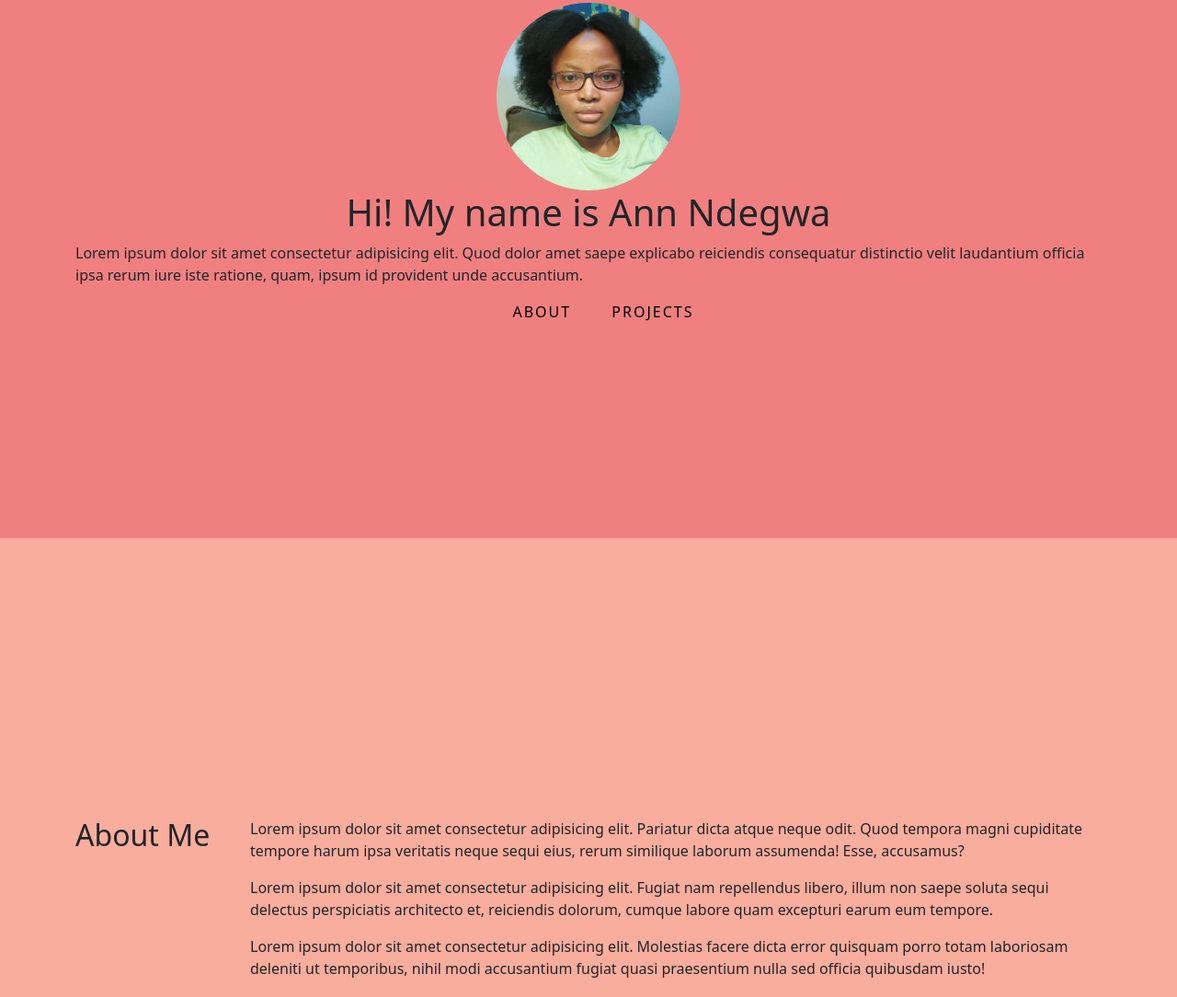
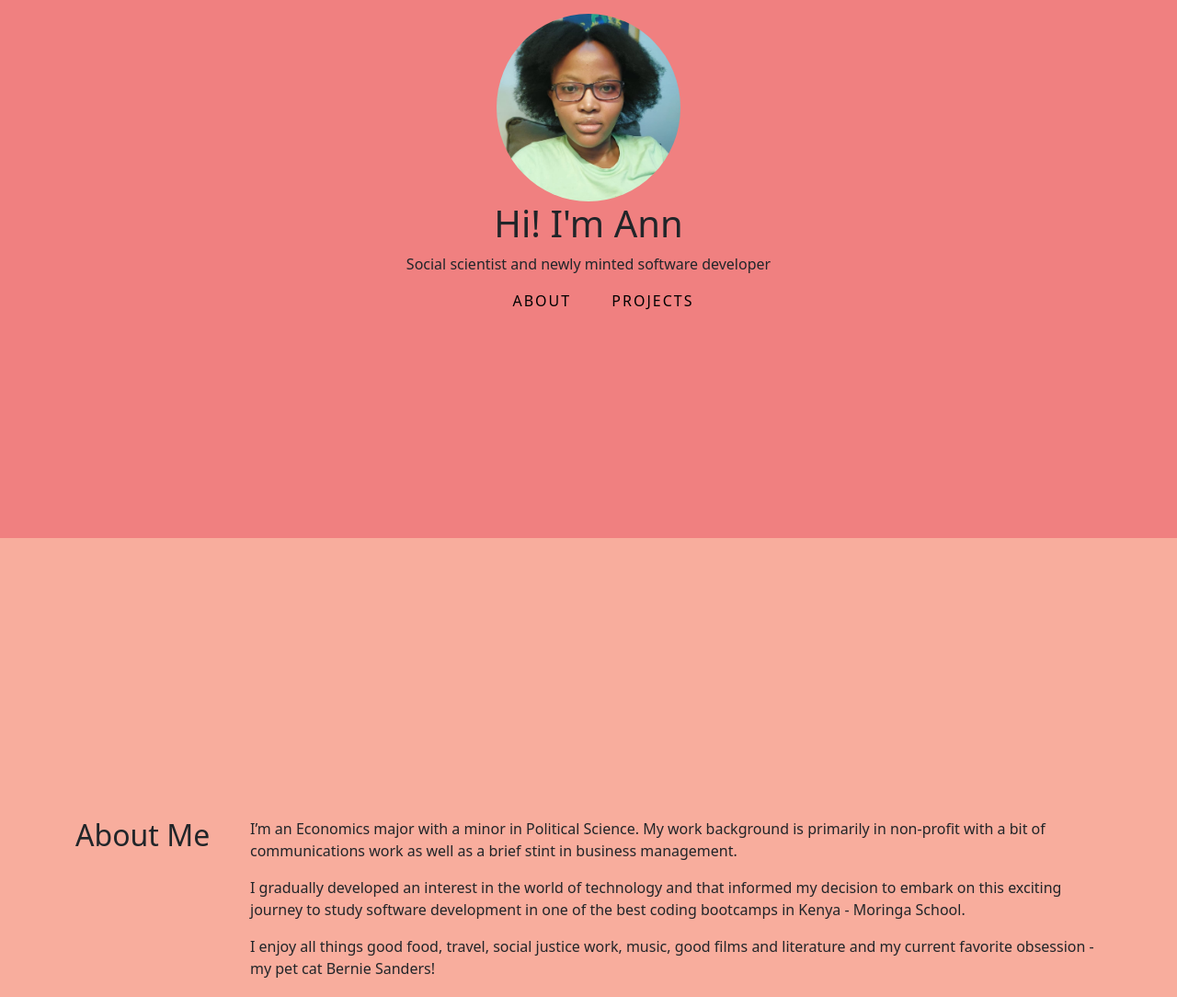
Before and after one commit to WanjuguNdegwa/portfolio, a plain HTML site: page index.html in a window 1280 px wide. Shown: the part 215-1299 px from the top of the page at 92% size. Drawn offline with nearby package versions, Linux system fonts and the light colour scheme.

Commit message:
Update subtitle and about me

```diff
--- a/index.html
+++ b/index.html
@@ -16,10 +16,8 @@
     <div id="main">
         <div class="container d-flex justify-content-center align-items-center flex-column h-100">
             <img src="images/profile.jpeg" alt="Anne Ndegwa potrait">
-            <h1>Hi! My name is Ann Ndegwa</h1>
-            <p id="subtitle">Lorem ipsum dolor sit amet consectetur adipisicing elit. Quod dolor amet saepe explicabo
-                reiciendis consequatur distinctio velit laudantium officia ipsa rerum iure iste ratione, quam, ipsum id
-                provident unde accusantium.</p>
+            <h1>Hi! I'm Ann</h1>
+            <p id="subtitle">Social scientist and newly minted software developer</p>
 
             <ul id="menu">
                 <li><a href="#about">ABOUT</a></li>
@@ -34,23 +32,15 @@
                     <h2>About Me</h2>
                 </div>
                 <div class="col-md-10">
-                    <p>Lorem ipsum dolor sit amet consectetur adipisicing elit. Pariatur dicta atque neque odit. Quod
-                        tempora
-                        magni cupiditate tempore harum ipsa veritatis neque sequi eius, rerum similique laborum
-                        assumenda!
-                        Esse,
-                        accusamus?</p>
-                    <p>Lorem ipsum dolor sit amet consectetur adipisicing elit. Fugiat nam repellendus libero, illum non
-                        saepe
-                        soluta sequi delectus perspiciatis architecto et, reiciendis dolorum, cumque labore quam
-                        excepturi
-                        earum
-                        eum tempore.</p>
-                    <p>Lorem ipsum dolor sit amet consectetur adipisicing elit. Molestias facere dicta error quisquam
-                        porro
-                        totam laboriosam deleniti ut temporibus, nihil modi accusantium fugiat quasi praesentium nulla
-                        sed
-                        officia quibusdam iusto!</p>
+                    <p>I’m an Economics major with a minor in Political Science. My work background is primarily in
+                        non-profit with a bit of communications work as well as a brief stint in business management.
+                    </p>
+                    <p>I gradually developed an interest in the world of technology and that informed my decision to
+                        embark on this exciting journey to study software development in one of the best coding
+                        bootcamps in Kenya - Moringa School.</p>
+                    <p>I enjoy all things good food, travel, social justice work, music, good films and literature and
+                        my current favorite obsession - my pet cat Bernie Sanders!
+                    </p>
                 </div>
             </div>
 
@@ -71,8 +61,10 @@
                                     <img src="images/Beef stew.jpeg" alt="A plate of beef stew">
                                 </div>
                                 <div class="col-md-10 d-flex justify-content-center flex-column">
-                                    <p>The first website I made. Don't judge! It's just a basic HTML page and a section about my favorite things</p>
-                                    <p><a href="https://github.com/WanjuguNdegwa/My-first-website">Github repository</a></p>
+                                    <p>The first website I made. Don't judge! It's just a basic HTML page and a section
+                                        about my favorite things</p>
+                                    <p><a href="https://github.com/WanjuguNdegwa/My-first-website">Github repository</a>
+                                    </p>
                                 </div>
                             </div>
                         </li>
@@ -83,8 +75,10 @@
                                     <img src="images/Bernie.jpeg" alt="A very cute cat">
                                 </div>
                                 <div class="col-md-10 d-flex justify-content-center flex-column">
-                                    <p>A website to showcase my pet cat who is literally the cutest cat in the world, Bernie Sanders 😸</p>
-                                    <p><a href="https://github.com/WanjuguNdegwa/My-Pet-Website">Github repository</a></p>
+                                    <p>A website to showcase my pet cat who is literally the cutest cat in the world,
+                                        Bernie Sanders 😸</p>
+                                    <p><a href="https://github.com/WanjuguNdegwa/My-Pet-Website">Github repository</a>
+                                    </p>
                                 </div>
                             </div>
                         </li>
--- a/style.css
+++ b/style.css
@@ -11,7 +11,7 @@
 }
 
 #projects, footer {
-    background-color: #ffdab9;
+    background-color: #fbc4ab;
 }
 
 #main img {
@@ -41,7 +41,8 @@ ul#menu li a {
 .project {
     margin-top: 20px;
     padding: 10px;
-    background-color: aliceblue;
+    background-color: #ffdab9;
+    border-radius: 5px;
 }
 
 footer {
```
